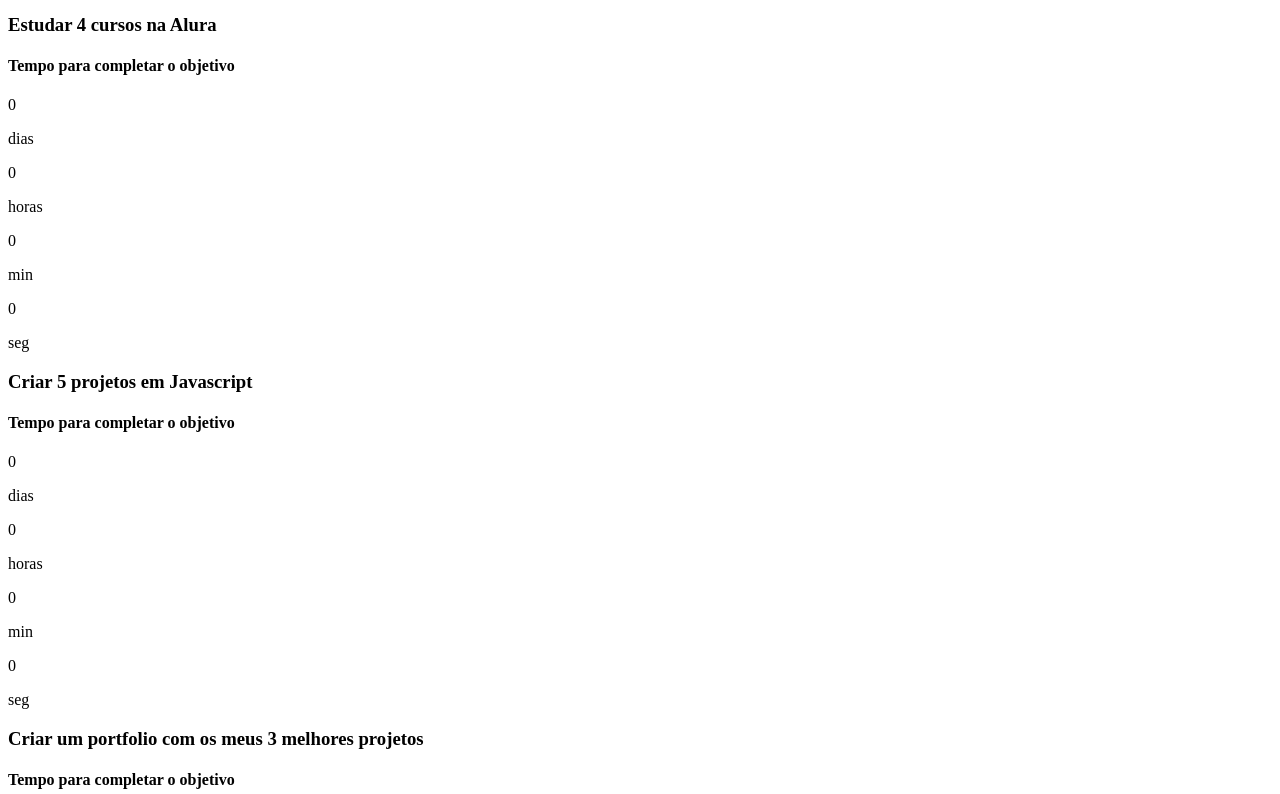
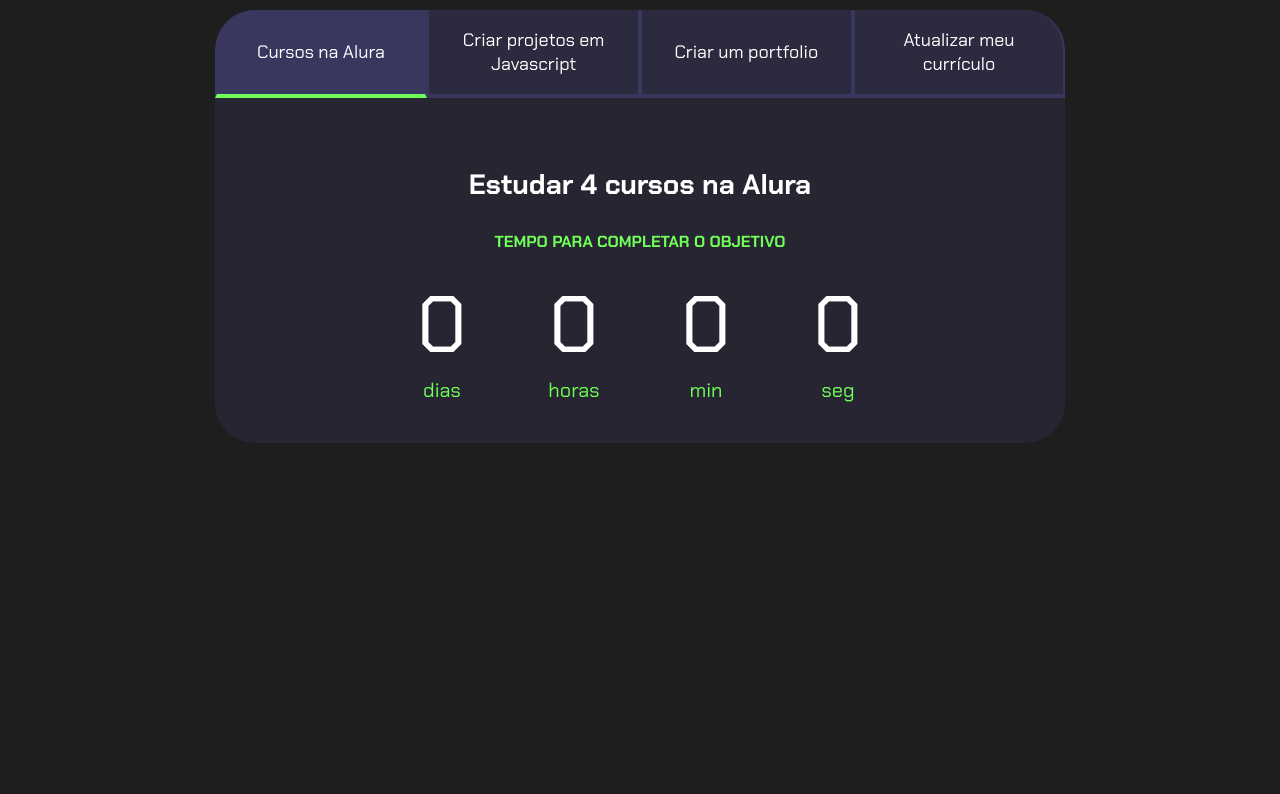
Before and after one commit to Croquetas23/Novo-, a plain HTML site: page Index.html in a window 1280 px wide. Shown: the part 93-887 px from the top of the page. After the commit the page ends 800 px from the top, so only its background shows below. Drawn offline with Linux system fonts and the light colour scheme.

Commit message:
Update style.css

```diff
--- a/style.css
+++ b/style.css
@@ -1,3 +1,58 @@
+@import url('https://fonts.googleapis.com/css2?family=Chakra+Petch:wght@400;700&display=swap');
+
+:root {
+    --cor-de-fundo: #1E1E1E;
+    --verde: #6FFF57;
+    --branco: #FFFFFF;
+    --botao-ativo: #3A375E;
+    --botao-inativo: rgba(58, 55, 94, 0.5);
+    --texto-fundo: rgba(58, 55, 94, 0.3);
+}
+
+body {
+    background-color: var(--cor-de-fundo);
+    color: var(--branco);
+    font-family: 'Chakra Petch', sans-serif;
+}
+
+
+.conteudo-principal {
+    display: flex;
+    flex-direction: column;
+    justify-content: center;
+    align-items: center;
+    max-width: 1200px;
+    width: 100%;
+    margin: 0 auto;
+}
+
+.titulo-principal {
+    text-align: left;
+    width: 100%;
+    font-size: 32px;
+}
+
+.titulo-principal span {
+    color: var(--verde);
+}
+
+
+.botao {
+    font-family: 'Chakra Petch', sans-serif;
+    background-color: var(--botao-inativo);
+    color: var(--branco);
+    display: flex;
+    justify-content: center;
+    padding: 1em;
+    font-size: 18px;
+    align-items: center;
+    width: 100%;
+    border-bottom: 4px solid var(--botao-ativo);
+    border-left: 2px solid var(--botao-ativo);
+    border-right: 2px solid var(--botao-ativo);
+    border-top: none;
+}
+
 .botao:first-child {
     border-radius: 40px 40px 0 0;
 }
@@ -6,25 +61,71 @@
     display: block;
 }
 
+.botao.ativo {
+    background-color: var(--botao-ativo);
+    border-bottom: 4px solid var(--verde);
+}
+
+.abas-textos {
+    background-color: var(--texto-fundo);
+    padding: 40px;
+    border-radius: 0 0 40px 40px;
+}
+
+.aba-conteudo.ativo {
+    display: block;
+}
+
+.aba-conteudo {
+    display: none;
+}
+
+.aba-conteudo-titulo-principal {
+    font-size: 28px;
+    text-align: center;
+}
+
+.aba-conteudo-titulo-secundario {
+    text-align: center;
+    color: var(--verde);
+    text-transform: uppercase;
+}
+
+.contador {
+    display: flex;
+    justify-content: center;
+    flex-wrap: wrap;
+}
+
+.contador-digito {
+    padding: 0 16px;
+    text-align: center;
+    min-width: 100px;
+}
+
+.contador-digito-numero {
+    font-size: 80px;
+    margin: 0;
+
+}
+
+.contador-digito-texto {
+    color: var(--verde);
+    font-size: 20px;
+    margin: 0;
+
+}
+
 @media screen and (min-width: 768px) {
     .botoes {
         display: flex;
     }
+
     .botao:first-child {
         border-radius: 40px 0 0 0;
     }
+
     .botao:last-child {
         border-radius: 0 40px 0 0;
     }
 }
-
-@media screen and (mid-width:768px) {
-    .botoes{
-    display:flex;
-    }
-    .botao:first-child {
-     border-radius: 40px 0 0 0;
-    }
-     .ativo{
-      background-color:var(--botao-ativo);
-      border-bottom:4px solid var (--verde);
```
